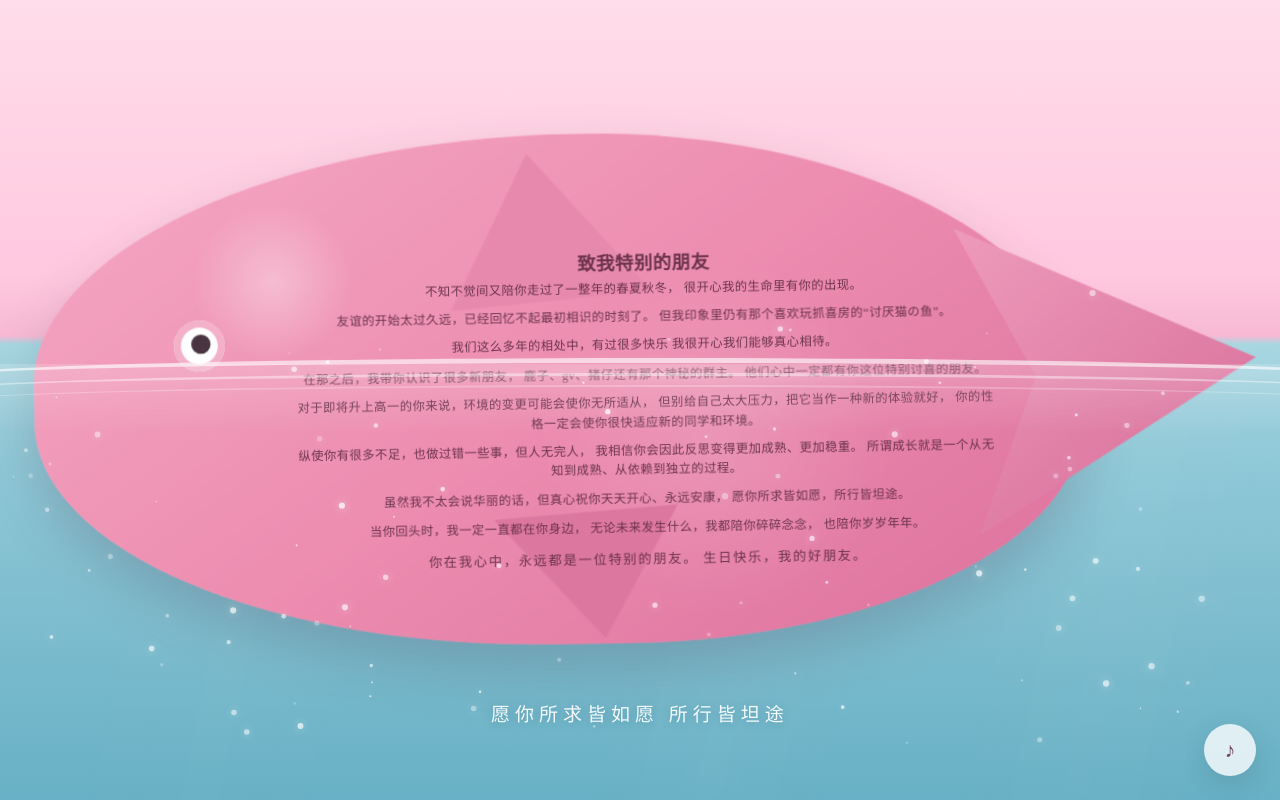
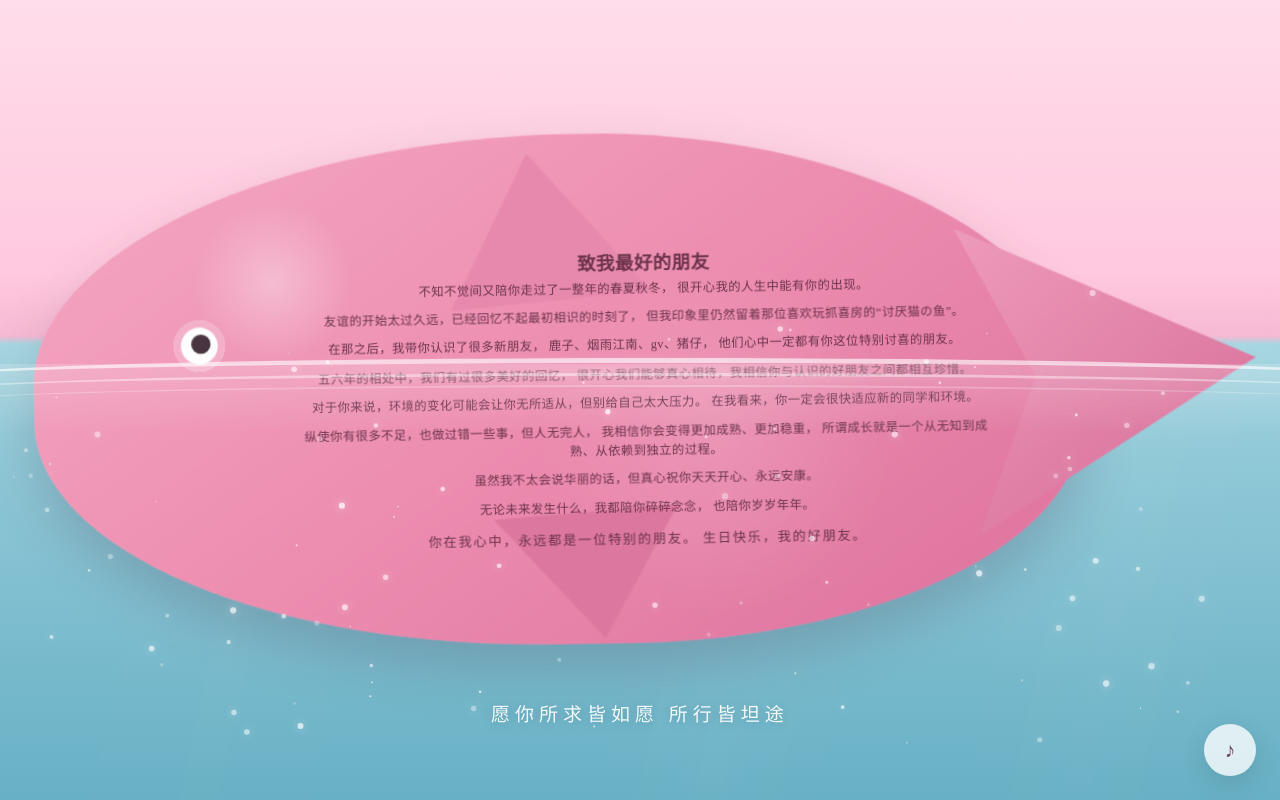
Before and after one commit to LEtoFISH/AspLt, a plain HTML site: page index.html in a window 1280 px wide. Both pictures are taken after a click on the button "拆开信件". Drawn offline with Linux system fonts and the light colour scheme.

Commit message:
Update index.html

```diff
--- a/index.html
+++ b/index.html
@@ -1801,57 +1801,54 @@ body {
                 <div class="fish-letter">
 
                     <h2>
-                        致我特别的朋友
+                        致我最好的朋友
                     </h2>
 
 
                     <p>
                         不知不觉间又陪你走过了一整年的春夏秋冬，
-                        很开心我的生命里有你的出现。
+                        很开心我的人生中能有你的出现。
                     </p>
 
 
                     <p>
-                        友谊的开始太过久远，已经回忆不起最初相识的时刻了。
-                        但我印象里仍有那个喜欢玩抓喜房的“讨厌猫の鱼”。
-                    </p>
-
-
-                    <p>
-                        我们这么多年的相处中，有过很多快乐
-                        我很开心我们能够真心相待。
+                        友谊的开始太过久远，已经回忆不起最初相识的时刻了，
+                        但我印象里仍然留着那位喜欢玩抓喜房的“讨厌猫の鱼”。
                     </p>
 
 
                     <p>
                         在那之后，我带你认识了很多新朋友，
-                        鹿子、gv、猪仔还有那个神秘的群主。
+                        鹿子、烟雨江南、gv、猪仔，
                         他们心中一定都有你这位特别讨喜的朋友。
                     </p>
 
 
                     <p>
-                        对于即将升上高一的你来说，环境的变更可能会使你无所适从，
-                        但别给自己太大压力，把它当作一种新的体验就好，
-                        你的性格一定会使你很快适应新的同学和环境。
+                        五六年的相处中，我们有过很多美好的回忆，
+                        很开心我们能够真心相待，我相信你与认识的好朋友之间都相互珍惜。
+                    </p>
+
+
+                    <p>
+                        对于你来说，环境的变化可能会让你无所适从，但别给自己太大压力。
+                        在我看来，你一定会很快适应新的同学和环境。
                     </p>
 
 
                     <p>
                         纵使你有很多不足，也做过错一些事，但人无完人，
-                        我相信你会因此反思变得更加成熟、更加稳重。
+                        我相信你会变得更加成熟、更加稳重，
                         所谓成长就是一个从无知到成熟、从依赖到独立的过程。
                     </p>
 
 
                     <p>
-                        虽然我不太会说华丽的话，但真心祝你天天开心、永远安康，
-                        愿你所求皆如愿，所行皆坦途。
+                        虽然我不太会说华丽的话，但真心祝你天天开心、永远安康。
                     </p>
 
 
                     <p>
-                        当你回头时，我一定一直都在你身边，
                         无论未来发生什么，我都陪你碎碎念念，
                         也陪你岁岁年年。
                     </p>
```
